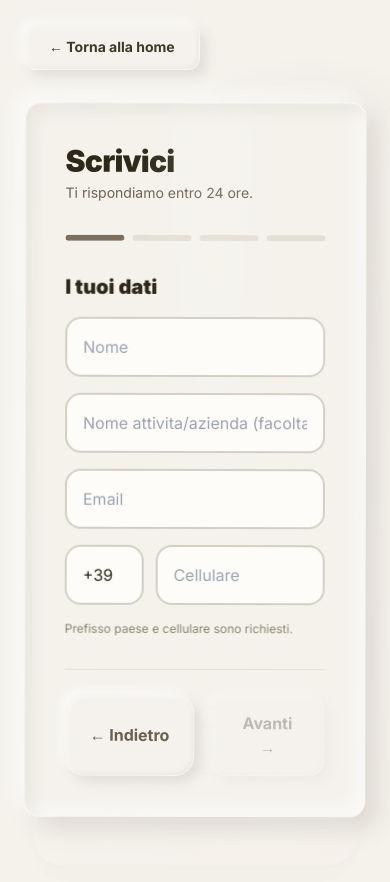
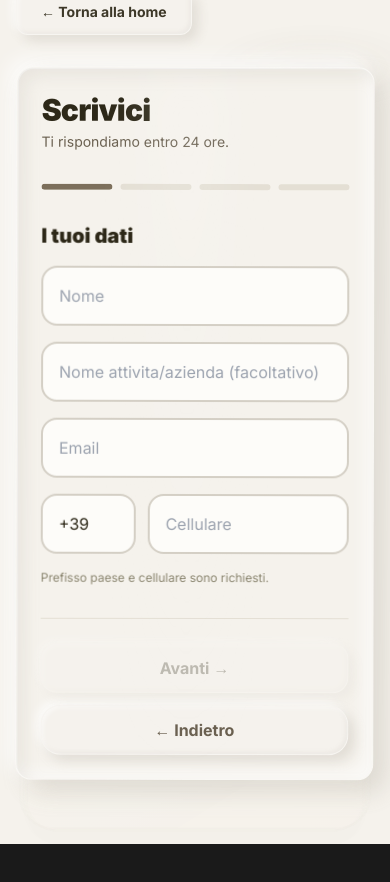
Before and after one commit to 777shqipe/rework-bs-test, a Next.js app: page / in a window 390 px wide. Both pictures are taken after a click on the button "Compila il form". Shown: the top 882 px of the page. After the commit the page ends 844 px from the top, so only its background shows below. Built offline with nearby package versions, Linux system fonts and the light colour scheme.

Commit message:
fix(ui): resolve mobile scroll and zoom issues on modals

```diff
--- a/components/ModernSite.jsx
+++ b/components/ModernSite.jsx
@@ -930,7 +930,7 @@ export default function ModernSite({ onSwitchToTerminal }) {
   if (selectedService) {
     return (
       <motion.div initial={{ opacity: 0 }} animate={{ opacity: 1 }} exit={{ opacity: 0 }}
-        className="pt-4 sm:pt-6 lg:pt-10 pb-6 sm:pb-10 lg:pb-20 px-6 sm:px-10 lg:px-20 h-full flex flex-col font-sans modern-mode relative overflow-y-auto overflow-x-hidden"
+        className="w-full pt-4 sm:pt-6 lg:pt-10 pb-6 sm:pb-10 lg:pb-20 px-4 sm:px-10 lg:px-20 h-[100dvh] flex flex-col font-sans modern-mode relative overflow-y-auto overflow-x-hidden overscroll-y-contain"
         style={{ background: '#f5f2ec' }}>
         <div className="absolute inset-0 crt-glitch-overlay" />
         <div className="modern-crt-flicker max-w-4xl mx-auto w-full">
@@ -966,13 +966,13 @@ export default function ModernSite({ onSwitchToTerminal }) {
               </div>
             </div>
 
-            <div className="flex gap-4 px-2">
+            <div className="flex flex-col sm:flex-row gap-3 sm:gap-4 px-1 sm:px-2 mt-4">
               <button onClick={() => { handleCloseService(); setShowContactForm(true); setFormData(prev => ({ ...prev, servizio: selectedService.title })); }}
-                className="clay-btn px-6 py-3 text-base font-bold !rounded-2xl text-[#3d3828] bg-[#fdfcf9] hover:scale-105 transition-transform">
-                Richiedi info generale →
+                className="clay-btn w-full sm:w-auto px-6 py-3.5 text-[15px] sm:text-base font-bold !rounded-2xl text-[#3d3828] bg-[#fdfcf9] hover:scale-105 transition-transform flex items-center justify-center gap-2">
+                Richiedi info generale <span>→</span>
               </button>
               <button onClick={handleCloseService}
-                className="clay-btn px-6 py-3 text-base font-bold !rounded-2xl text-[#6a6050]">
+                className="clay-btn w-full sm:w-auto px-6 py-3.5 text-[15px] sm:text-base font-bold !rounded-2xl text-[#6a6050] flex items-center justify-center">
                 Altri servizi
               </button>
             </div>
@@ -986,7 +986,7 @@ export default function ModernSite({ onSwitchToTerminal }) {
   if (showContactForm) {
     return (
       <motion.div initial={{ opacity: 0 }} animate={{ opacity: 1 }}
-        className="p-6 sm:p-10 lg:p-20 h-full flex flex-col font-sans modern-mode relative overflow-y-auto overflow-x-hidden"
+        className="w-full p-4 sm:p-10 lg:p-20 h-[100dvh] flex flex-col font-sans modern-mode relative overflow-y-auto overflow-x-hidden overscroll-y-contain"
         style={{ background: '#f5f2ec' }}>
         <div className="absolute inset-0 crt-glitch-overlay" />
         <div className="modern-crt-flicker max-w-3xl mx-auto w-full">
@@ -1045,7 +1045,7 @@ export default function ModernSite({ onSwitchToTerminal }) {
                 rotateZ: formDirection > 0 ? 0.12 : -0.12,
               }}
               transition={{ type: 'spring', stiffness: 200, damping: 20 }}
-              className="relative z-20 clay-card p-10 sm:p-14 overflow-hidden"
+              className="relative z-20 clay-card p-6 sm:p-10 lg:p-14 overflow-hidden"
             >
               <motion.div
                 aria-hidden="true"
@@ -1218,14 +1218,14 @@ export default function ModernSite({ onSwitchToTerminal }) {
 
             {/* Navigation */}
             {formStep >= 1 && formStep <= 3 && (
-              <div className="flex gap-4 mt-8 pt-6 border-t border-[#e4dfd4]">
+              <div className="flex flex-col-reverse sm:flex-row gap-3 sm:gap-4 mt-8 pt-6 border-t border-[#e4dfd4]">
                 <button onClick={goToPrevStep}
-                  className="clay-btn px-6 py-4 font-bold text-[#6a6050]">
+                  className="clay-btn w-full sm:w-auto px-6 py-3 sm:py-4 font-bold text-[#6a6050]">
                   ← Indietro
                 </button>
                 <button onClick={goToNextStep}
                   disabled={(formStep === 1 && !isStep1Valid) || (formStep === 2 && !isStep2Valid) || (formStep === 3 && !isStep3Valid)}
-                  className="flex-1 clay-btn px-6 py-4 font-bold !rounded-2xl text-[#3d3828] bg-[#fdfcf9] disabled:opacity-30 disabled:cursor-not-allowed hover:scale-105 transition-transform">
+                  className="flex-1 w-full clay-btn px-6 py-3 sm:py-4 font-bold !rounded-2xl text-[#3d3828] bg-[#fdfcf9] disabled:opacity-30 disabled:cursor-not-allowed hover:scale-[1.02] transition-transform">
                   {formStep === 3 ? 'Conferma invio →' : 'Avanti →'}
                 </button>
               </div>
@@ -1239,7 +1239,7 @@ export default function ModernSite({ onSwitchToTerminal }) {
 
   return (
     <motion.div initial="hidden" animate="visible" variants={containerVariants}
-      className="h-[100dvh] w-full overflow-x-hidden overflow-y-auto font-sans modern-mode modern-snap-container selection:bg-[#7c6f5b]/20 relative"
+      className="h-[100dvh] w-full overflow-x-hidden overflow-y-auto font-sans modern-mode modern-snap-container selection:bg-[#7c6f5b]/20 relative overscroll-y-contain"
       style={{ background: 'linear-gradient(180deg, #f5f2ec 0%, #f2eee7 100%)' }}>
       {/* CRT Glitch Effect */}
       <div className="absolute inset-0 crt-glitch-overlay pointer-events-none" />
```
